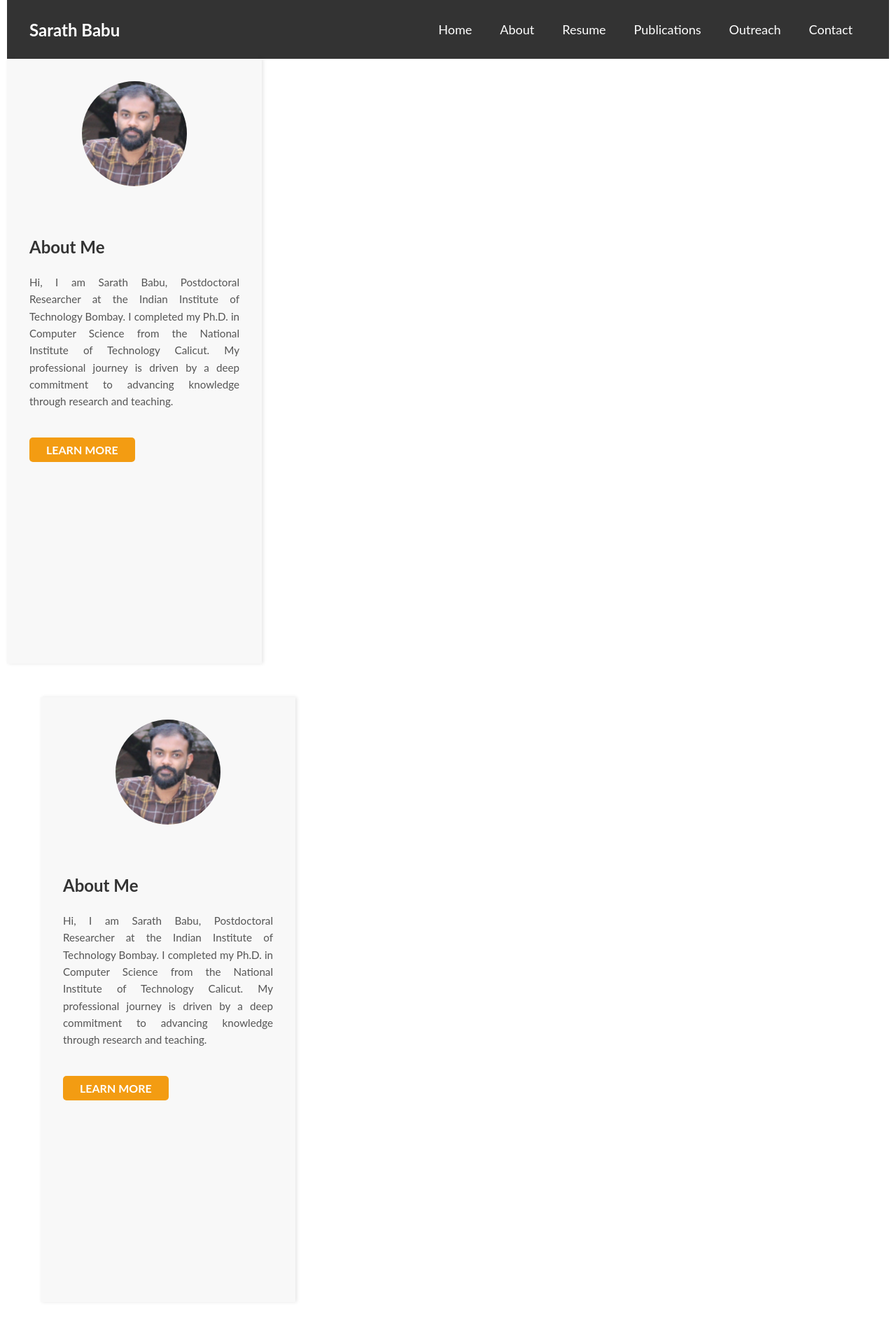
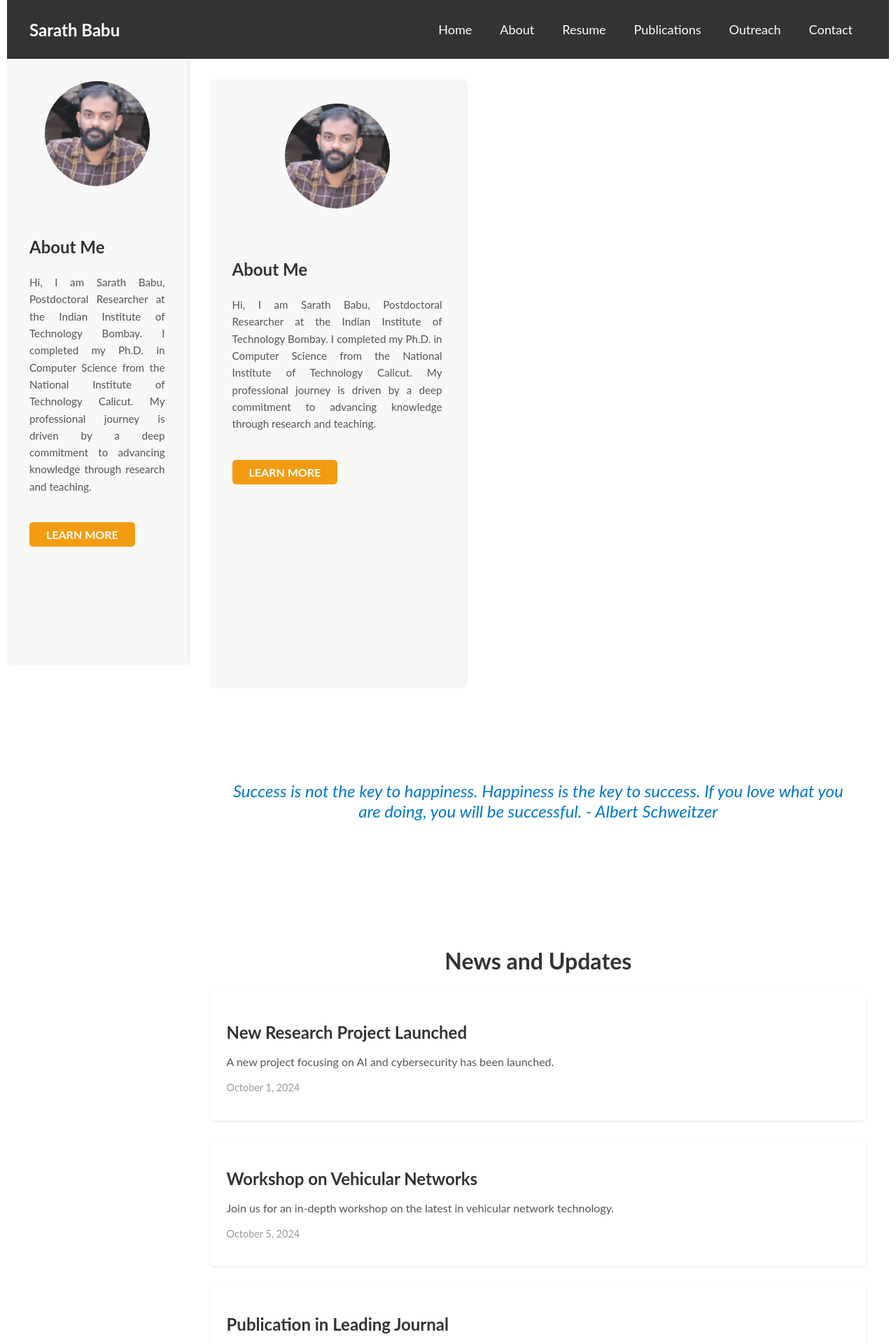
Before and after one commit to SarathBabu0410/personal-wesite, a React (Create React App) app: page / in a window 1280 px wide. Shown: the top 1920 px of the page at 70% size. Built offline with nearby package versions, Linux system fonts and the light colour scheme.

Commit message:
Update App.js

```diff
--- a/src/App.js
+++ b/src/App.js
@@ -20,16 +20,6 @@ const Layout = styled.div`
   }
 `;
 
-const NewsAndUpdatesLayout = styled.div`
-  display: flex;
-  flex-direction: column; /* Sidebar on top for mobile view */
-`;
-
-const MainContent = styled.div`
-  flex-grow: 1; /* Take remaining space */
-  padding: 1rem; /* Add padding */
-`;
-
 function App() {
   return (
     <Router>
@@ -42,12 +32,11 @@ function App() {
             <Route
               path="/"
               element={
-                <NewsAndUpdatesLayout>
-                  <Sidebar isTop /> {/* Sidebar at the top for mobile view */}
-                  <MainContent>
+                <>
+                  {/* Show sidebar only in mobile view */}
+                  <Sidebar /> {/* Sidebar at the top for mobile view */}
                   <NewsAndUpdates />
-                  </MainContent>
-                </NewsAndUpdatesLayout>
+                </>
               }
             />
             {/* Other Pages - Sidebar on the side */}
@@ -56,9 +45,7 @@ function App() {
               element={
                 <>
                   <Sidebar /> {/* Sidebar on the side for other pages */}
-                  <MainContent>
                   <About />
-                  </MainContent>
                 </>
               }
             />
@@ -67,9 +54,7 @@ function App() {
               element={
                 <>
                   <Sidebar /> {/* Sidebar on the side for other pages */}
-                  <MainContent>
                   <Resume />
-                  </MainContent>
                 </>
               }
             />
@@ -78,9 +63,7 @@ function App() {
               element={
                 <>
                   <Sidebar /> {/* Sidebar on the side for other pages */}
-                  <MainContent>
                   <Publications />
-                  </MainContent>
                 </>
               }
             />
@@ -89,9 +72,7 @@ function App() {
               element={
                 <>
                   <Sidebar /> {/* Sidebar on the side for other pages */}
-                  <MainContent>
                   <Contact />
-                  </MainContent>
                 </>
               }
             />
@@ -100,9 +81,7 @@ function App() {
               element={
                 <>
                   <Sidebar /> {/* Sidebar on the side for other pages */}
-                  <MainContent>
                   <OutreachActivities />
-                  </MainContent>
                 </>
               }
             />
```
Lines whose indentation alone changed are shown as unchanged.
